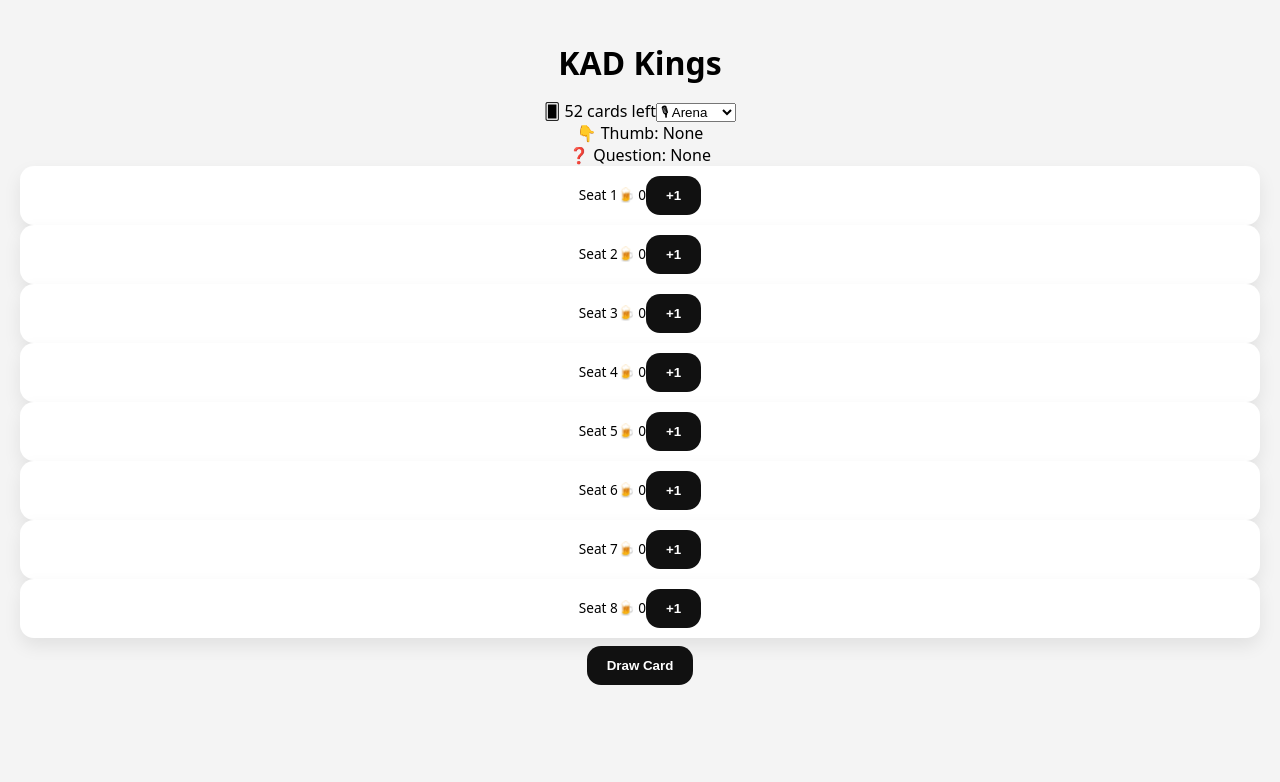
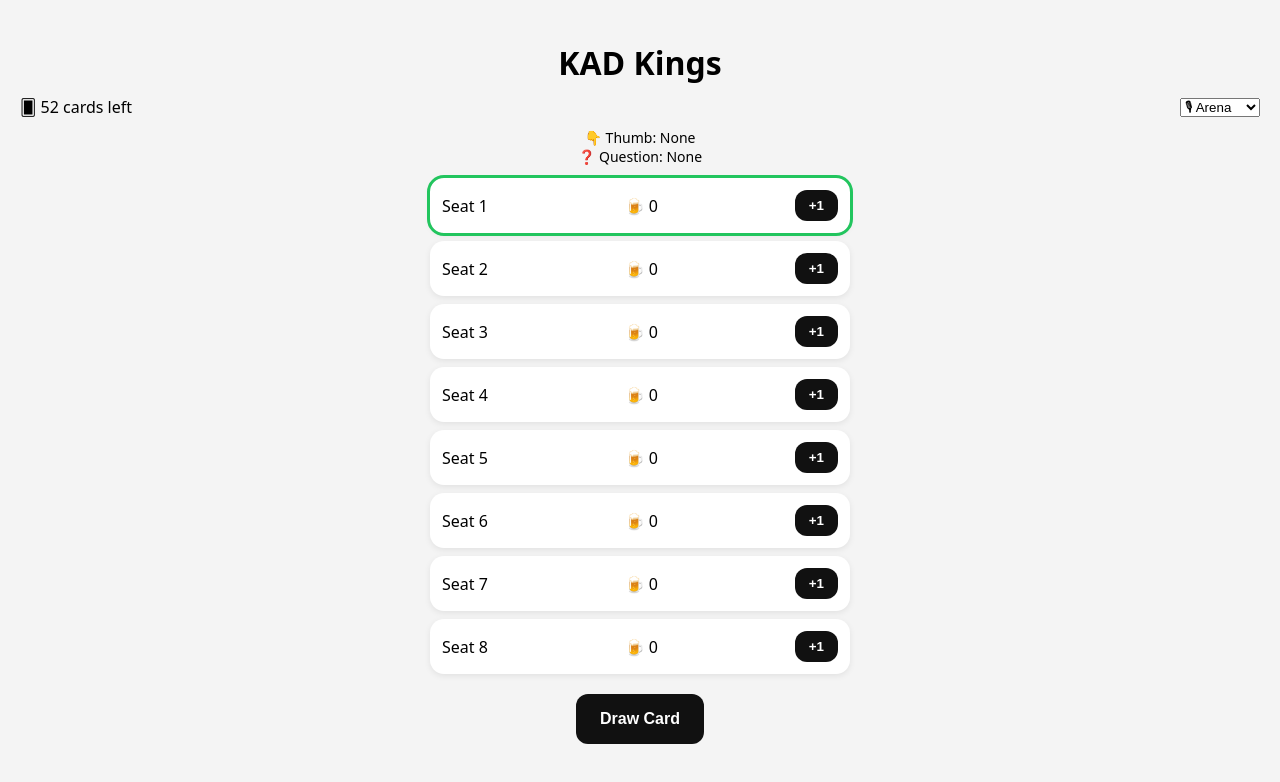
Before and after one commit to wbgl-blip/Visual-, a React (Vite) app: page / in a window 1280 px wide. Shown: the top 782 px of the page. Built offline with nearby package versions, Linux system fonts and the light colour scheme.

Commit message:
Update App.css for layout and style adjustments
Refactor CSS styles for improved layout and design.

```diff
--- a/src/App.css
+++ b/src/App.css
@@ -4,105 +4,61 @@
 
 body {
   margin: 0;
-  font-family: system-ui, -apple-system, BlinkMacSystemFont, sans-serif;
   background: #f4f4f4;
+  font-family: system-ui, sans-serif;
 }
 
 .app {
-  min-height: 100vh;
   padding: 20px;
   text-align: center;
 }
 
 h1 {
-  margin-bottom: 16px;
+  margin-bottom: 12px;
 }
 
-.add-player {
+.top-bar {
   display: flex;
-  gap: 10px;
-  justify-content: center;
-  margin-bottom: 16px;
+  justify-content: space-between;
+  align-items: center;
+  margin-bottom: 10px;
 }
 
-input {
-  padding: 10px;
-  border-radius: 10px;
-  border: 1px solid #ccc;
-  font-size: 1rem;
-  width: 150px;
+.masters {
+  font-size: 14px;
+  margin-bottom: 12px;
+}
+
+.seats {
+  max-width: 420px;
+  margin: 0 auto 20px;
+}
+
+.seat {
+  display: flex;
+  justify-content: space-between;
+  align-items: center;
+  background: white;
+  border-radius: 14px;
+  padding: 12px;
+  margin-bottom: 8px;
+  box-shadow: 0 2px 6px rgba(0,0,0,0.08);
+}
+
+.seat.active {
+  outline: 3px solid #22c55e;
 }
 
 button {
   background: #111;
   color: white;
   border: none;
-  border-radius: 14px;
-  padding: 12px 20px;
+  border-radius: 12px;
+  padding: 8px 14px;
   font-weight: 600;
-  cursor: pointer;
 }
 
-/* Seats grid */
-.seats-grid {
-  display: grid;
-  grid-template-columns: repeat(4, 1fr);
-  gap: 12px;
-  max-width: 420px;
-  margin: 0 auto 16px;
+.draw-btn {
+  padding: 16px 24px;
+  font-size: 16px;
 }
-
-.seat {
-  background: white;
-  border-radius: 14px;
-  padding: 10px 6px;
-  box-shadow: 0 8px 18px rgba(0,0,0,0.08);
-  font-size: 0.85rem;
-}
-
-.seat-number {
-  font-size: 0.7rem;
-  opacity: 0.6;
-}
-
-.seat-name {
-  font-weight: 700;
-  margin-top: 4px;
-}
-
-.active-seat {
-  background: #111;
-  color: white;
-  transform: translateY(-2px);
-}
-
-/* Status */
-.status {
-  font-size: 0.9rem;
-  margin: 12px 0;
-}
-
-/* Draw button */
-.draw-btn {
-  margin-top: 8px;
-}
-
-/* Card */
-.card {
-  margin: 20px auto 0;
-  background: white;
-  border-radius: 18px;
-  padding: 26px;
-  max-width: 260px;
-  box-shadow: 0 14px 30px rgba(0,0,0,0.15);
-}
-
-.card-value {
-  font-size: 2.5rem;
-  font-weight: 800;
-}
-
-.card-text {
-  margin-top: 10px;
-  font-size: 1.1rem;
-}
```
